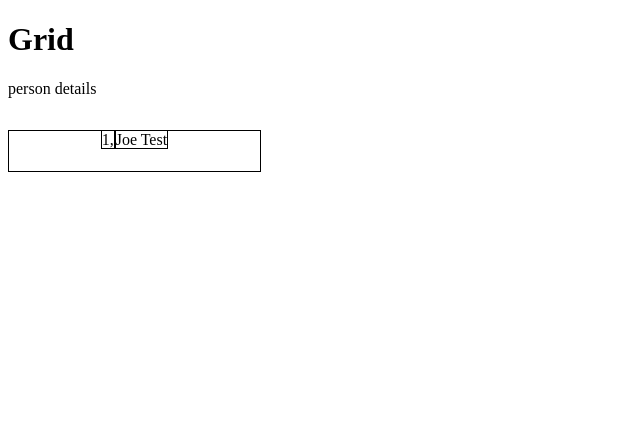
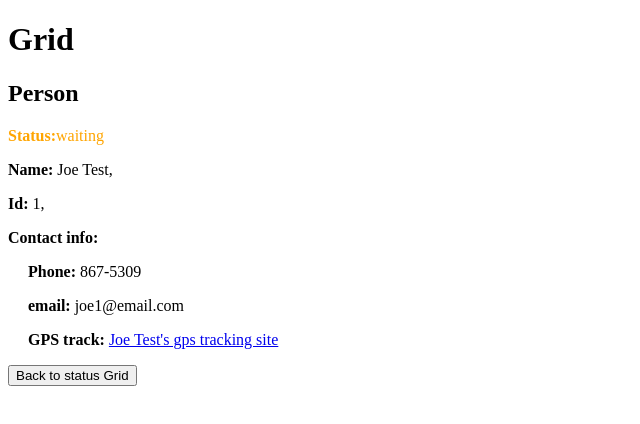
Before and after one commit to dianamcnulty/grid, an Angular app: page /person/1 in a window 1280 px wide. Shown: the top 424 px of the page, without its empty margins (0-640 px from the left). Built offline with nearby package versions, Linux system fonts and the light colour scheme.

Commit message:
person's details now show up

```diff
--- a/angular-cli.json
+++ b/angular-cli.json
@@ -21,7 +21,8 @@
         "styles.css"
       ],
       "scripts": [],
-      "environments": {
+      "environmentSource": "environments.environemnt.ts",
+      "environments":{
         "source": "environments/environment.ts",
         "dev": "environments/environment.ts",
         "prod": "environments/environment.prod.ts"
--- a/package.json
+++ b/package.json
@@ -26,10 +26,10 @@
     "zone.js": "^0.7.2"
   },
   "devDependencies": {
+    "@angular/cli": "^1.6.6",
     "@angular/compiler-cli": "^2.3.1",
     "@types/jasmine": "2.5.38",
     "@types/node": "^6.0.42",
-    "angular-cli": "1.0.0-beta.28.3",
     "codelyzer": "~2.0.0-beta.1",
     "jasmine-core": "2.5.2",
     "jasmine-spec-reporter": "2.5.0",
--- a/src/app/people.service.ts
+++ b/src/app/people.service.ts
@@ -11,7 +11,7 @@ export class PeopleService {
                     name: "Joe Test",
                     phone: "867-5309",
                     email: "joe"+i+"@email.com",
-                    url: "www.randomurl.com"
+                    url: "http://www.schoolofpersonalflight.com"
                     }
 
       if (i % 15 < 4){
--- a/src/app/person-details/person-details.component.css
+++ b/src/app/person-details/person-details.component.css
@@ -1,11 +1,17 @@
-.grid-container{
-  display: grid;
-  grid-template-columns: 1fr 4fr
-
+label{
+  font-weight: bold;
 }
-.grid-cell{
-  border: 1px black solid;
-  text-align: center;
-  height: 40px;
-  align-self: stretch;
+div p{
+  padding:  0 20px;
 }
+.emergency {
+  border: red solid 2px;
+  color: red;
+  font-size: 20pt;
+}
+.waiting {
+  color: orange;
+}
+.finished {
+  color: green;
+}
--- a/src/app/person-details/person-details.component.html
+++ b/src/app/person-details/person-details.component.html
@@ -1,5 +1,14 @@
-<p>person details</p>
-<div class = "grid-container">
-<p class="grid-cell">
-<span class="grid-cell">  {{currentPerson.id}},</span>
-<span class="grid-cell">{{currentPerson.name}}</span></p>
+<h2>Person</h2>
+<p [ngClass]="{'emergency': currentPerson.status == 'emergency', 'waiting': currentPerson.status == 'waiting', 'finished': currentPerson.status == 'finished'}">
+<label>Status:</label> <span>{{currentPerson.status}}</span></p>
+<p><label>Name: </label><span>{{currentPerson.name}},</span></p>
+<p><label>Id: </label><span>{{currentPerson.id}},</span></p>
+
+<div class='contact-info'>
+  <label>Contact info: </label>
+  <p *ngIf='currentPerson.phone'><label>Phone: </label> {{currentPerson.phone}}</p>
+  <p *ngIf='currentPerson.email'><label>email:</label> {{currentPerson.email}}</p>
+  <p *ngIf='currentPerson.url'><label>GPS track: </label> <a href="{{currentPerson.url}}" target="_blank">{{currentPerson.name}}'s gps tracking site</a></p>
+</div>
+
+<button routerLink='/'>Back to status Grid</button>
```
Also changed, not shown: 1 other file (tests, documents, lock files or other folders).
